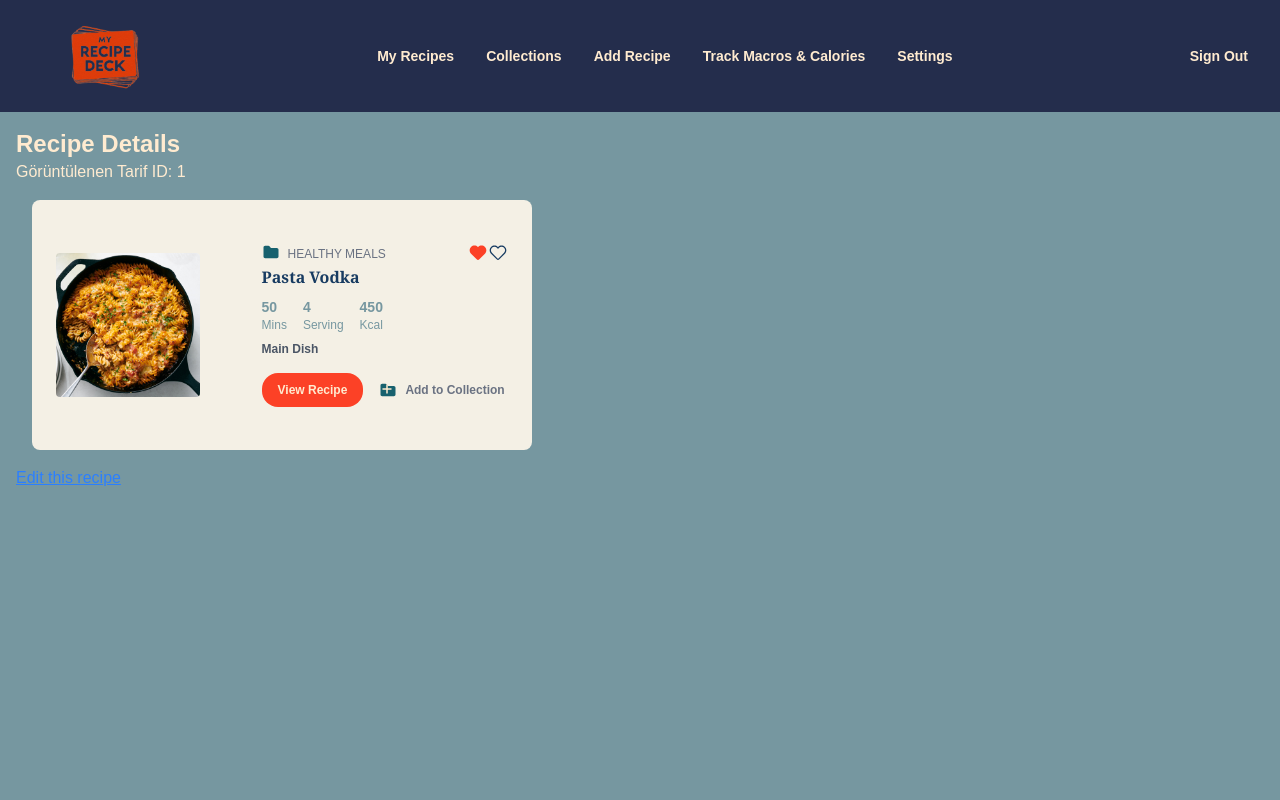
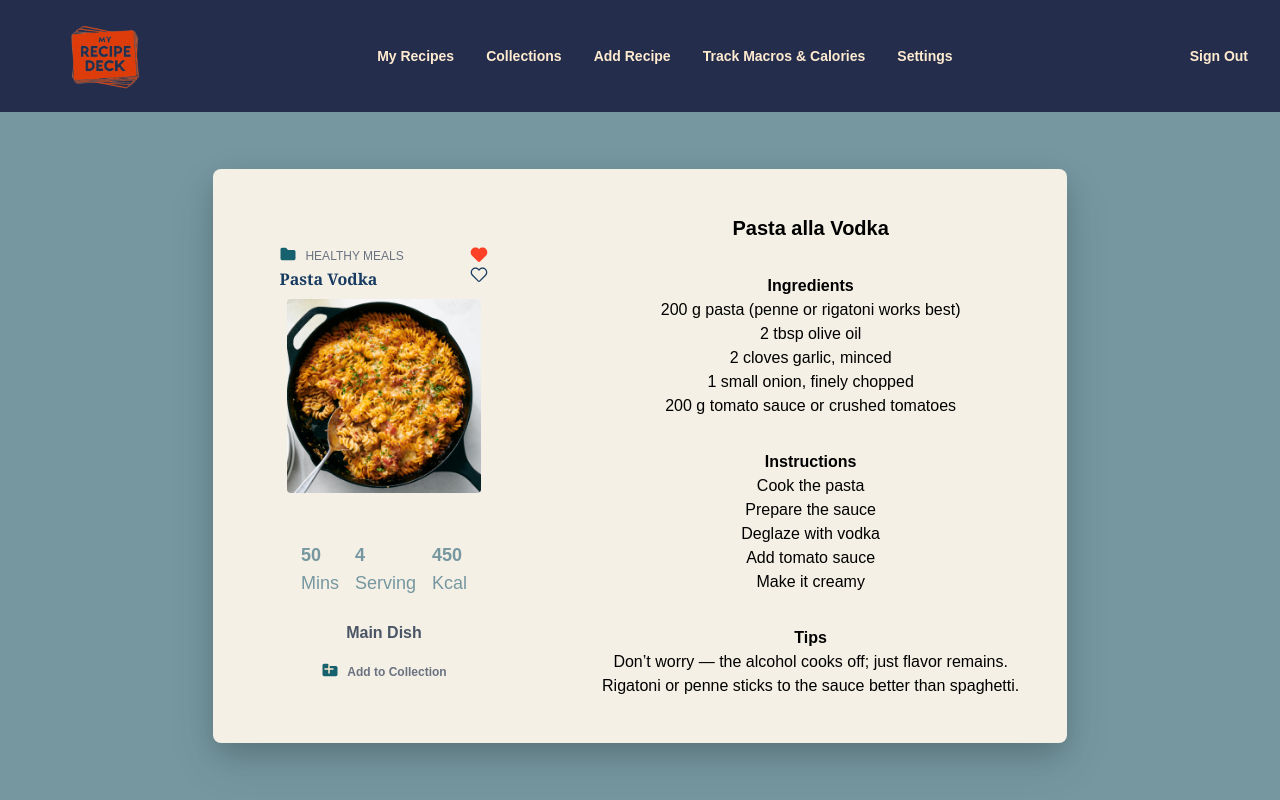
Before and after one commit to mert2kk/MyRecipeDeck, a Next.js app: page /recipes/1 in a window 1280 px wide. Built offline with nearby package versions, Linux system fonts and the light colour scheme.

Commit message:
Css and card view mode is updated

```diff
--- a/app/(pages)/layout.tsx
+++ b/app/(pages)/layout.tsx
@@ -7,10 +7,12 @@ export default function PagesLayout({
   children: React.ReactNode
 }) {
   return (
-    <div className="flex flex-col min-h-screen">
+    <div className="flex flex-col min-h-screen h-screen">
       <Header />
 
-      <main className="flex">{children}</main>
+      <main className="flex flex-wrap items-center justify-center h-full">
+        {children}
+      </main>
     </div>
   )
 }
--- a/app/(pages)/recipes/[id]/edit/page.tsx
+++ b/app/(pages)/recipes/[id]/edit/page.tsx
@@ -8,7 +8,7 @@ export default async function EditRecipePage({
   const { id } = await params
 
   return (
-    <div className="p-4 bg-gray-50 min-h-screen">
+    <div className="p-4 bg-gray-50 h-2/3 flex w-2/3 flex-wrap rounded-lg ">
       <RecipeForm />
     </div>
   )
--- a/app/(pages)/recipes/[id]/page.tsx
+++ b/app/(pages)/recipes/[id]/page.tsx
@@ -8,16 +8,21 @@ export default async function RecipeDetailPage({
   const { id } = await params
 
   return (
-    <div className="p-4">
-      <h1 className="text-2xl font-bold">Recipe Details</h1>
-      <p>Görüntülenen Tarif ID: {id}</p>
+    <div
+      className="h-5/6 flex w-2/3 flex-wrap rounded-2xl
+        shadow-[0_10px_25px_rgba(0,0,0,0.15),0_20px_50px_rgba(0,0,0,0.1)]
+         transition-all duration-1200 ease-in-out
+         hover:shadow-[0_15px_40px_rgba(0,0,0,0.2),0_25px_60px_rgba(0,0,0,0.12)]
+         hover:-translate-y-1
+         hover:scale-101
+         hover:backdrop-brightness-102"
+    >
+      {/* <p>Görüntülenen Tarif ID: {id}</p> */}
       <Recipe />
 
-      <div className="mt-4">
-        <a href={`/recipes/${id}/edit`} className="text-blue-500 underline">
-          Edit this recipe
-        </a>
-      </div>
+      {/* <a href={`/recipes/${id}/edit`} className="text-blue-500 underline">
+        Edit this recipe
+      </a> */}
     </div>
   )
 }
--- a/app/components/Icons/AddFolderIcon.tsx
+++ b/app/components/Icons/AddFolderIcon.tsx
@@ -1,6 +1,6 @@
 export default function AddFolderIcon() {
   return (
-    <div className="relative flex">
+    <div className="relative flex pb-1">
       <svg
         width="18"
         height="18"
--- a/app/components/recipes/Recipe.tsx
+++ b/app/components/recipes/Recipe.tsx
@@ -6,20 +6,13 @@ import FolderIcon from '../Icons/FolderIcon'
 
 export default function Recipe() {
   return (
-    <div className="w-[500px] bg-[#f4f0e5] h-[250px] m-4 flex flex-row rounded-lg   ">
-      <div className="w-2/5 flex items-center m-4 ">
-        <Image
-          src="/images/Pasta.jpg"
-          alt="Recipe Photo"
-          className="max-w-40 w-auto h-auto object-cover rounded-xl p-2"
-          width={160}
-          height={160}
-          style={{ objectFit: 'contain' }}
-        />
-      </div>
-      <div className="w-3/5 flex flex-col p-2 justify-center m-4">
-        <div>
-          <button className="flex float-right">
+    <div className=" bg-[#f4f0e5] flex flex-row rounded-lg w-full h-full  ">
+      {/* Left Side */}
+      <div className="flex flex-col h-auto justify-center items-center w-2/5">
+        {/* Image Part */}
+        <div className="w-4/5 flex p-8 flex-col h-auto ">
+          <div className="flex flex-col">
+            <button className="absolute place-self-end">
               <FilledHeartIcon />
               <EmptyHeartIcon />
             </button>
@@ -33,34 +26,79 @@ export default function Recipe() {
               Pasta Vodka
             </h2>
           </div>
+          <Image
+            src="/images/Pasta.jpg"
+            alt="Recipe Photo"
+            className=" w-auto object-cover rounded-xl p-2"
+            width={320}
+            height={320}
+            style={{ objectFit: 'contain' }}
+          />
+        </div>
+        {/*  Below Image */}
 
-        <div className="flex flex-row  space-x-4 mt-2 mb-2 text-sm text-[#7697a0]">
+        <div className="w-4/5 flex flex-col p-2 justify-center items-center  space-y-6">
+          <div className="flex flex-row  space-x-4 text-lg text-[#7697a0]">
             <p className="flex flex-col font-bold">
-            50<span className="text-xs font-medium">Mins</span>
+              50<span className="font-medium">Mins</span>
             </p>
 
             <div className="flex flex-row">
               <p className="flex flex-col font-bold">
-              4<span className="text-xs font-medium">Serving</span>
+                4<span className="font-medium">Serving</span>
               </p>
             </div>
             <div className="flex flex-row">
               <p className="flex flex-col font-bold">
-              450<span className="text-xs font-medium">Kcal</span>
+                450<span className="font-medium">Kcal</span>
               </p>
             </div>
           </div>
-        <p className="text-xs font-semibold text-gray-600">Main Dish</p>
-        <div className="flex flex-row mt-4  ">
-          <button className="bg-[#fc4126] text-[#FFEBD0] px-4 py-2 rounded-2xl text-[12px] font-semibold ">
-            View Recipe
-          </button>
-          <button className="bg-[#f4f0e5] text-gray-500 font-semibold text-[12px] ml-4 flex flex-row items-center justify-center space-x-2 ">
+          <div className="flex flex-col justify-center items-center">
+            <p className="font-semibold text-gray-600 pb-4 ">Main Dish</p>
+
+            <button className="bg-[#f4f0e5] text-gray-500 font-semibold text-[12px] flex flex-row items-center justify-center pb-2 space-x-2">
               <AddFolderIcon />
               <p>Add to Collection</p>
             </button>
           </div>
         </div>
       </div>
+      {/* Text Side */}
+      <div className="w-3/5 p-8 h-auto items-center flex justify-center text-center">
+        <div className=" text-black flex flex-col space-y-8">
+          <h1 className="font-bold text-xl">Pasta alla Vodka</h1>
+          <div className="">
+            <h2 className="font-bold">Ingredients</h2>
+            <ol>
+              <li>200 g pasta (penne or rigatoni works best)</li>
+              <li> 2 tbsp olive oil</li>
+              <li>2 cloves garlic, minced</li>
+              <li>1 small onion, finely chopped</li>
+              <li>200 g tomato sauce or crushed tomatoes</li>
+            </ol>
+          </div>
+          <div>
+            <h2 className="font-bold">Instructions</h2>
+            <ol>
+              <li>Cook the pasta</li>
+              <li>Prepare the sauce</li>
+              <li>Deglaze with vodka</li>
+              <li>Add tomato sauce</li>
+              <li>Make it creamy</li>
+            </ol>
+          </div>
+          <div>
+            <h2 className="font-bold">Tips</h2>
+            <ol>
+              <li>Don’t worry — the alcohol cooks off; just flavor remains.</li>
+              <li>
+                Rigatoni or penne sticks to the sauce better than spaghetti.
+              </li>
+            </ol>
+          </div>
+        </div>
+      </div>
+    </div>
   )
 }
--- a/app/components/recipes/RecipeCard.tsx
+++ b/app/components/recipes/RecipeCard.tsx
@@ -1,10 +1,13 @@
+'use client'
 import Image from 'next/image'
+import { useRouter } from 'next/navigation'
 import AddFolderIcon from '../Icons/AddFolderIcon'
 import EmptyHeartIcon from '../Icons/EmptyHeartIcon'
 import FilledHeartIcon from '../Icons/FilledHeartIcon'
 import FolderIcon from '../Icons/FolderIcon'
 
 export default function recipeCard() {
+  const router = useRouter()
   return (
     <div className="w-[500px] bg-[#f4f0e5] h-[250px] m-4 flex flex-row rounded-lg   ">
       <div className="w-2/5 flex items-center m-4 ">
@@ -52,7 +55,10 @@ export default function recipeCard() {
         </div>
         <p className="text-xs font-semibold text-gray-600">Main Dish</p>
         <div className="flex flex-row mt-4  ">
-          <button className="bg-[#fc4126] text-[#FFEBD0] px-4 py-2 rounded-2xl text-[12px] font-semibold ">
+          <button
+            className="bg-[#fc4126] text-[#FFEBD0] px-4 py-2 rounded-2xl text-[12px] font-semibold "
+            onClick={() => router.push('/recipes/123')}
+          >
             View Recipe
           </button>
           <button className="bg-[#f4f0e5] text-gray-500 font-semibold text-[12px] ml-4 flex flex-row items-center justify-center space-x-2 ">
```
Lines whose indentation alone changed are shown as unchanged.
